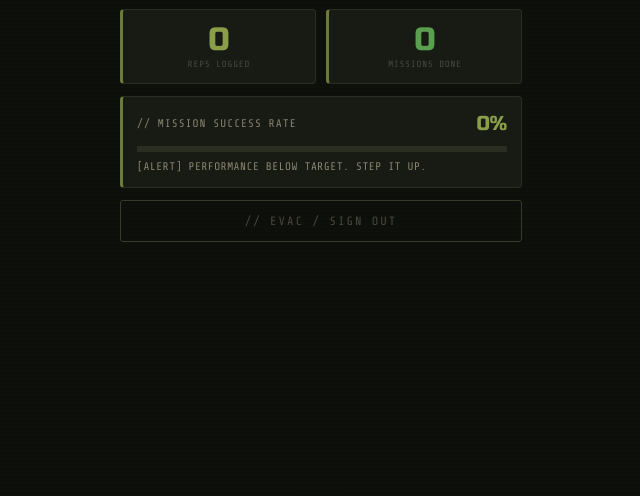
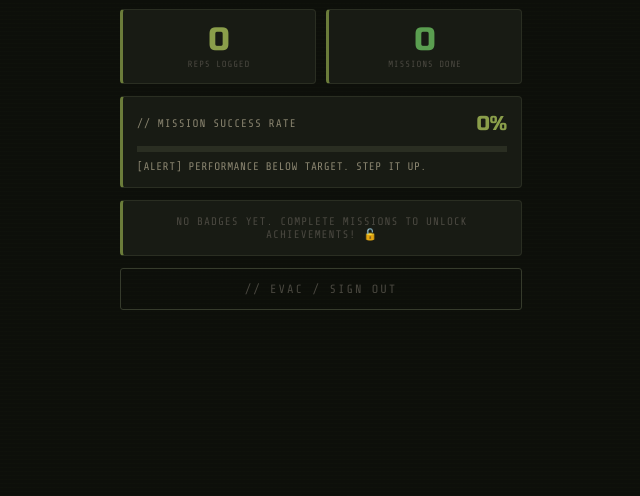
Before and after one commit to SelvaKailashS/Daily-Task-Manager, a Flask app: page /profile in a window 1280 px wide. Shown: the part 225-721 px from the top of the page, without its empty margins (319-959 px from the left). Run offline with Flask 3, Linux system fonts and the light colour scheme; a user stored in the database is signed in.

Commit message:
Add badges section to profile template

```diff
--- a/templates/profile.html
+++ b/templates/profile.html
@@ -73,6 +73,33 @@
     </div>
   </div>
 
+  <!-- BADGES SECTION -->
+  {% if badges %}
+  <div class="card" style="margin-bottom:12px;">
+    <div style="font-family:'Share Tech Mono',monospace;font-size:10px;color:var(--text2);
+                text-transform:uppercase;letter-spacing:1.5px;margin-bottom:12px;">// ACHIEVEMENTS UNLOCKED</div>
+    <div style="display:grid;grid-template-columns:repeat(3,1fr);gap:10px;">
+      {% for badge in badges %}
+      <div style="background:var(--olive3);border:1px solid rgba(107,124,58,0.3);
+                  border-radius:8px;padding:12px;text-align:center;">
+        <div style="font-size:32px;margin-bottom:6px;">{{ badge.icon }}</div>
+        <div style="font-family:'Russo One',sans-serif;font-size:11px;color:var(--tan);
+                    text-transform:uppercase;letter-spacing:0.5px;line-height:1.2;">{{ badge.name }}</div>
+        <div style="font-family:'Share Tech Mono',monospace;font-size:8px;color:var(--text3);
+                    margin-top:4px;">{{ badge.earned_at.strftime('%d %b').upper() }}</div>
+      </div>
+      {% endfor %}
+    </div>
+  </div>
+  {% else %}
+  <div class="card" style="margin-bottom:12px;text-align:center;">
+    <div style="font-family:'Share Tech Mono',monospace;font-size:11px;color:var(--text3);
+                text-transform:uppercase;letter-spacing:1px;">
+      NO BADGES YET. COMPLETE MISSIONS TO UNLOCK ACHIEVEMENTS! 🔓
+    </div>
+  </div>
+  {% endif %}
+
   <!-- MISSION BREAKDOWN -->
   {% if cats %}
   <div class="card" style="margin-bottom:14px;">
```
